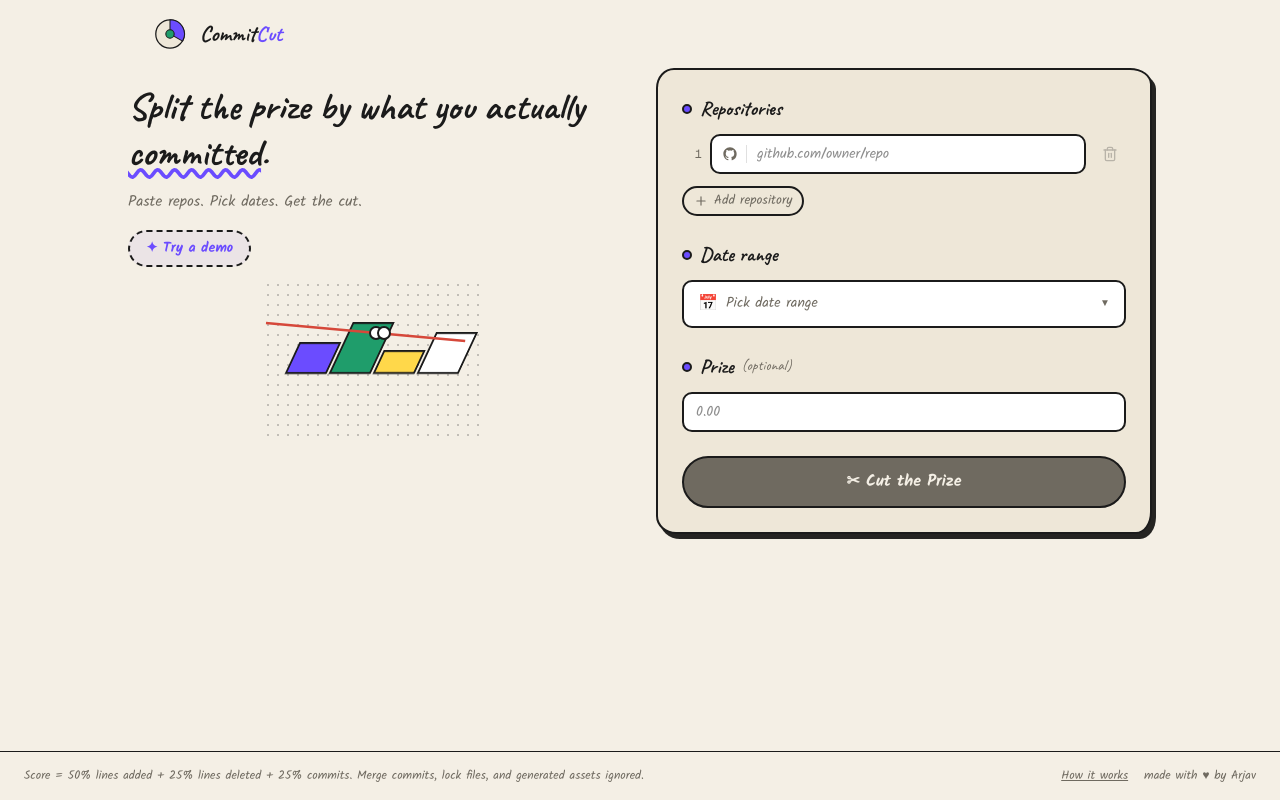
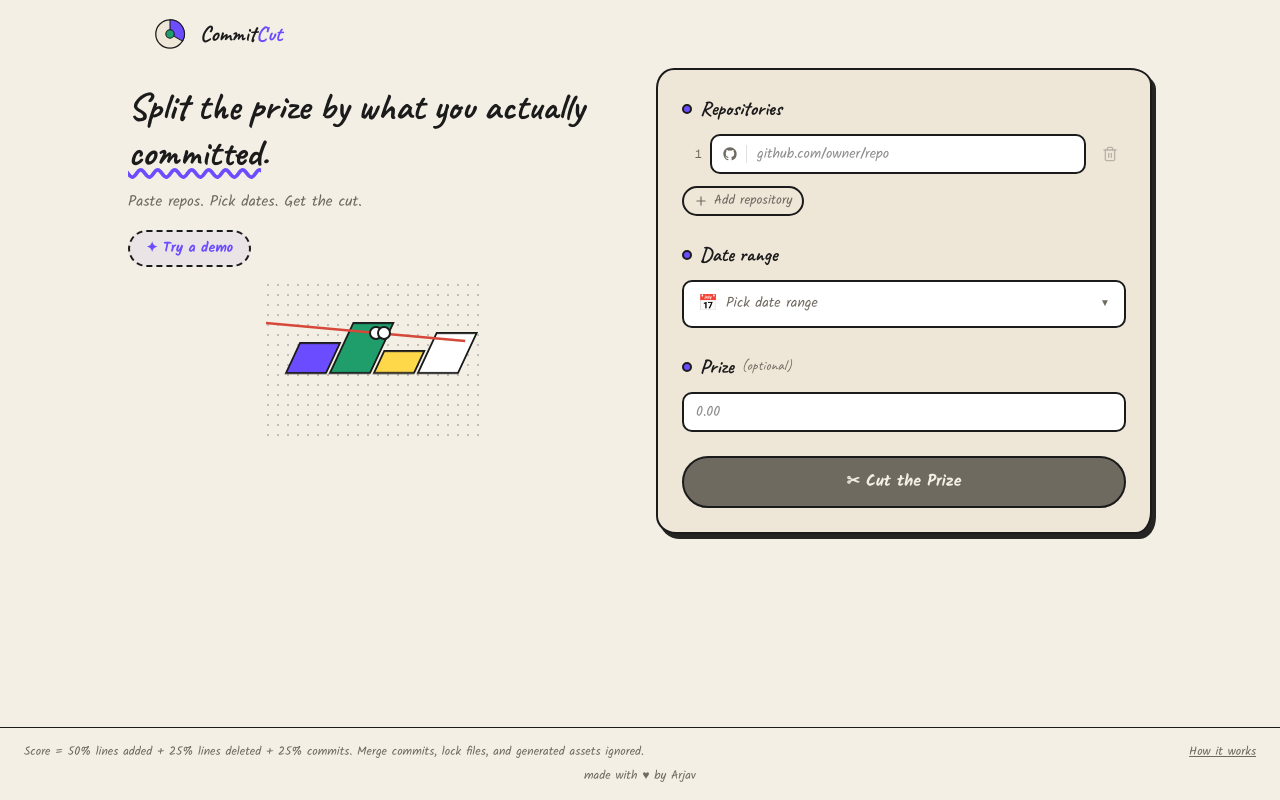
Before and after one commit to arjav1528/CommitCut, a Next.js app: page / in a window 1280 px wide. Built offline with nearby package versions, Linux system fonts and the light colour scheme.

Commit message:
style: center 'made with love' in footer

```diff
--- a/src/app/page.tsx
+++ b/src/app/page.tsx
@@ -360,17 +360,17 @@ export default function Home() {
 
       {/* Footer */}
       <footer
-        className="px-6 py-4 flex items-center justify-between gap-4 flex-wrap text-xs"
+        className="px-6 py-4 flex flex-col gap-2 text-xs"
         style={{
           borderTop: "1px solid var(--ink)",
           color: "var(--muted)",
           fontFamily: "Kalam, ui-sans-serif, sans-serif",
         }}
       >
-        <span>
-          Score = 50% lines added + 25% lines deleted + 25% commits. Merge commits, lock files, and generated assets ignored.
-        </span>
-        <div className="flex items-center gap-4">
+        <div className="flex items-center justify-between gap-4 flex-wrap">
+          <span>
+            Score = 50% lines added + 25% lines deleted + 25% commits. Merge commits, lock files, and generated assets ignored.
+          </span>
           <button
             onClick={() => setDrawerOpen(true)}
             className="underline"
@@ -378,9 +378,9 @@ export default function Home() {
           >
             How it works
           </button>
-          <span style={{ color: "var(--muted)" }}>
-            made with ♥ by Arjav
-          </span>
+        </div>
+        <div style={{ textAlign: "center", color: "var(--muted)" }}>
+          made with ♥ by Arjav
         </div>
       </footer>
 
--- a/src/app/results/page.tsx
+++ b/src/app/results/page.tsx
@@ -427,24 +427,26 @@ export default function ResultsPage() {
       </main>
 
       <footer
-        className="px-6 py-4 flex items-center justify-between gap-4 flex-wrap text-xs"
+        className="px-6 py-4 flex flex-col gap-2 text-xs"
         style={{
           borderTop: "1px solid var(--ink)",
           color: "var(--muted)",
           fontFamily: "Kalam, ui-sans-serif, sans-serif",
         }}
       >
-        <span>
-          Score = 50% lines added + 25% lines deleted + 25% commits. Adjust with sliders above.
-        </span>
-        <div className="flex items-center gap-4">
+        <div className="flex items-center justify-between gap-4 flex-wrap">
+          <span>
+            Score = 50% lines added + 25% lines deleted + 25% commits. Adjust with sliders above.
+          </span>
           <button
             onClick={() => router.push("/")}
             style={{ color: "var(--muted)", fontFamily: "Kalam, ui-sans-serif, sans-serif", cursor: "pointer", background: "none", border: "none", textDecoration: "underline" }}
           >
             ← Home
           </button>
-          <span style={{ color: "var(--muted)" }}>made with ♥ by Arjav</span>
+        </div>
+        <div style={{ textAlign: "center", color: "var(--muted)" }}>
+          made with ♥ by Arjav
         </div>
       </footer>
     </div>
```
